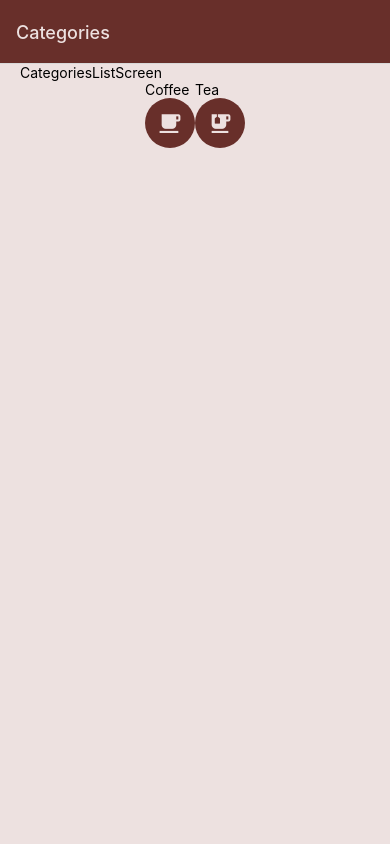
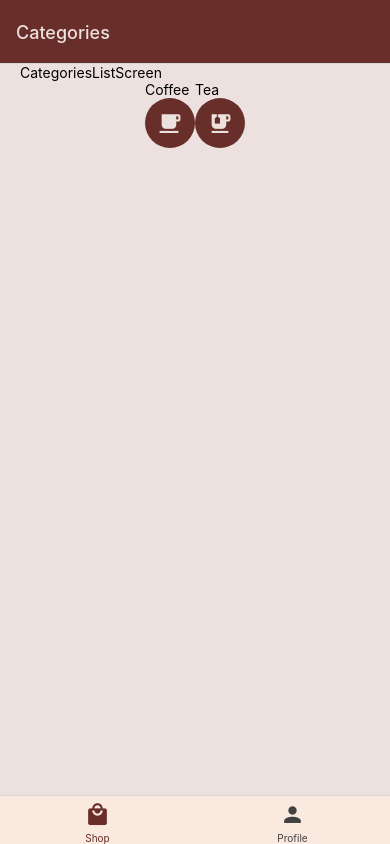
Before and after one commit to ivansdivans/kafijas-pupina-rn-expo, a React Native app: screen /Welcome in a window 390 px wide. Built offline with nearby package versions, Linux system fonts and the light colour scheme.

Commit message:
Add BottomTabNavigation and use it

```diff
--- a/App.tsx
+++ b/App.tsx
@@ -2,12 +2,12 @@ import React from "react";
 import { StatusBar } from "react-native";
 import { NavigationContainer } from "@react-navigation/native";
 
-import RootStackNavigation from "./src/screens/RootStackNavigation";
+import BottomTabsNavigation from "./src/screens/BottomTabsNavigation";
 
 const App = () => (
 	<NavigationContainer>
 		<StatusBar barStyle="light-content" />
-		<RootStackNavigation />
+		<BottomTabsNavigation />
 	</NavigationContainer>
 );
 
--- /dev/null
+++ b/src/screens/BottomTabsNavigation/index.tsx
@@ -0,0 +1,49 @@
+import React from "react";
+import { createBottomTabNavigator } from "@react-navigation/bottom-tabs";
+import { MaterialCommunityIcons } from "@expo/vector-icons";
+
+import RootStackNavigation from "../RootStackNavigation";
+import ProfileStackNavigation from "../ProfileStackNavigation";
+import Colors from "../../styles/Colors";
+
+export type BottomTabsParamList = {
+	Shop: undefined;
+	ProfileStack: undefined;
+};
+
+const BottomTabs = createBottomTabNavigator<BottomTabsParamList>();
+
+const BottomTabsNavigation: React.VFC = () => {
+	return (
+		<BottomTabs.Navigator
+			screenOptions={{
+				tabBarStyle: { backgroundColor: Colors.PACKAGE },
+				tabBarActiveTintColor: Colors.PRIMARY,
+				tabBarInactiveTintColor: Colors.GREY,
+				headerShown: false,
+			}}
+		>
+			<BottomTabs.Screen
+				name="Shop"
+				component={RootStackNavigation}
+				options={{
+					tabBarIcon: ({ size, color }) => (
+						<MaterialCommunityIcons name="shopping" color={color} size={size} />
+					),
+				}}
+			/>
+			<BottomTabs.Screen
+				name="ProfileStack"
+				component={ProfileStackNavigation}
+				options={{
+					title: "Profile",
+					tabBarIcon: ({ size, color }) => (
+						<MaterialCommunityIcons name="account" color={color} size={size} />
+					),
+				}}
+			/>
+		</BottomTabs.Navigator>
+	);
+};
+
+export default BottomTabsNavigation;
--- a/src/screens/RootStackNavigation/index.tsx
+++ b/src/screens/RootStackNavigation/index.tsx
@@ -22,13 +22,13 @@ const RootStackNavigation: React.VFC = () => {
 				<RootStack.Screen
 					name="Welcome"
 					component={WelcomeScreen}
-					options={{ headerShown: false }}
+					options={{ headerShown: false }} //TODO: do I need this? already have in BottomTabsNavigation
 				/>
 			) : (
 				<RootStack.Screen
 					name="MainStack"
 					component={MainStackNavigation}
-					options={{ headerShown: false }}
+					options={{ headerShown: false }} //TODO: do I need this? already have in BottomTabsNavigation
 				/>
 			)}
 		</RootStack.Navigator>
```
